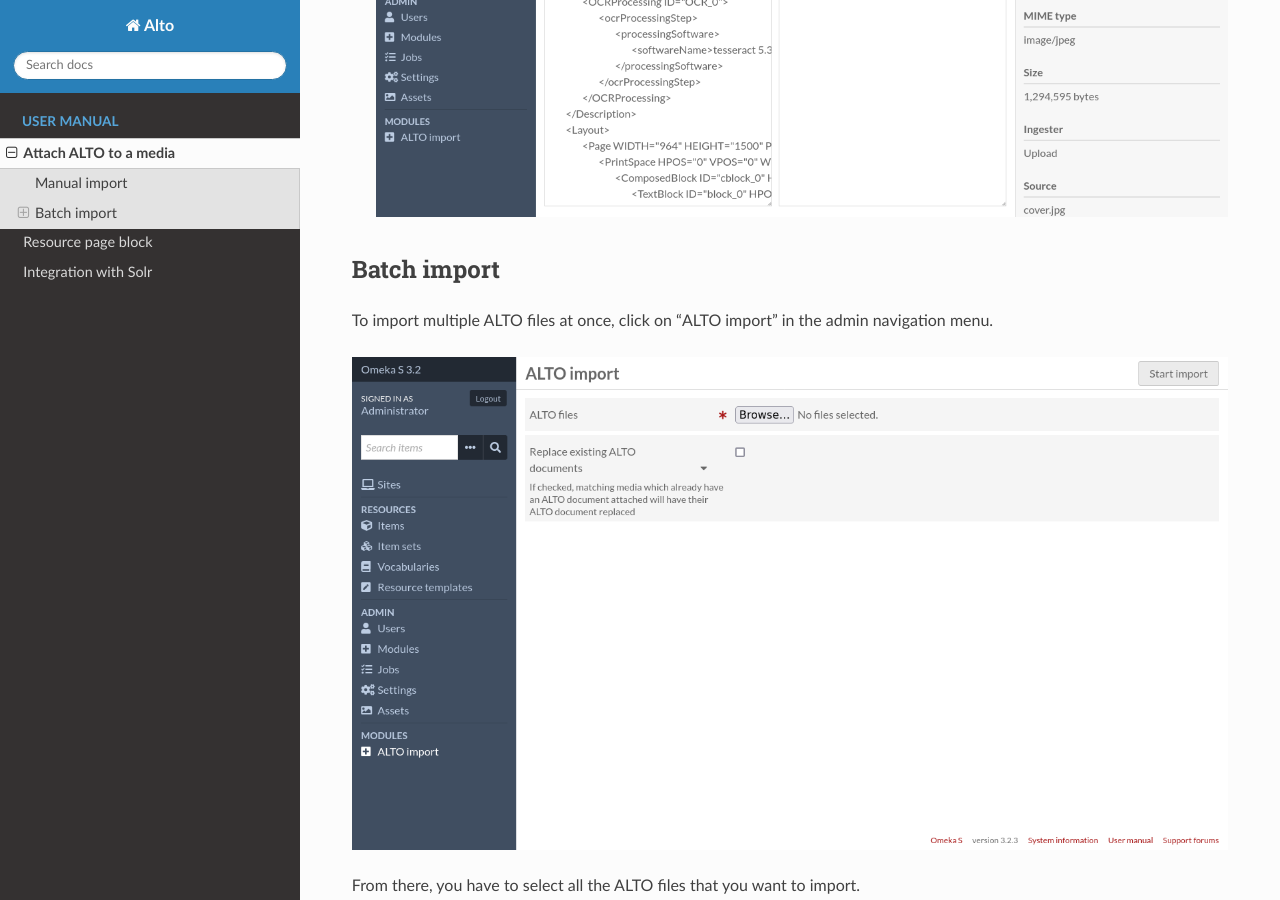
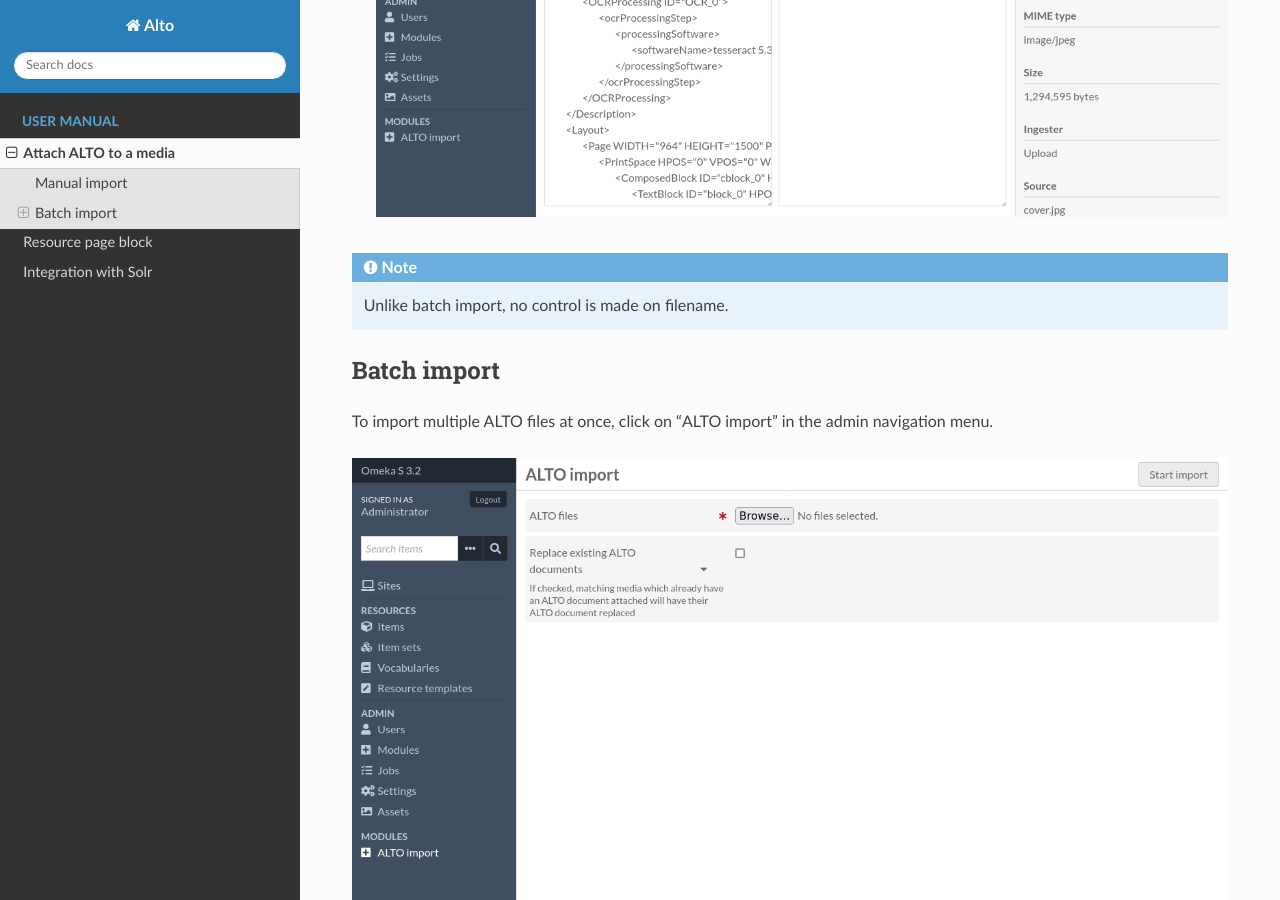
Before and after one commit to biblibre/omeka-s-module-Alto, a Sphinx documentation site: the page built from documentation/user/attach-alto.rst, in a window 1280 px wide and 900 px high, scrolled down 2145 px. Built offline with Sphinx 7.4.7 and the Read the Docs theme 3.1.0, drawn with Linux system fonts in a browser that asks for light colours.

Commit message:
Make it clear that no control on filename is made on manual import

```diff
--- a/documentation/user/attach-alto.rst
+++ b/documentation/user/attach-alto.rst
@@ -19,6 +19,9 @@ Manual import
 4. Select your ALTO file and submit the form.
 
    .. image:: image/attach-alto-media-alto-submitted.png
+
+.. note::
+   Unlike batch import, no control is made on filename.
 
 Batch import
 ------------
```
Also changed, not shown: 1 other file.
